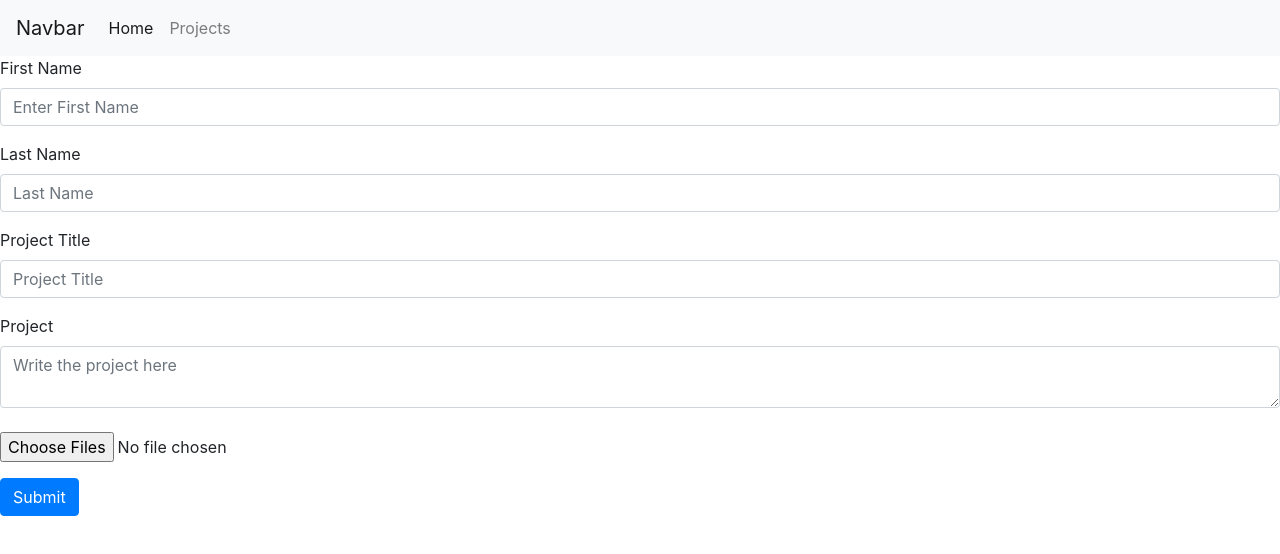
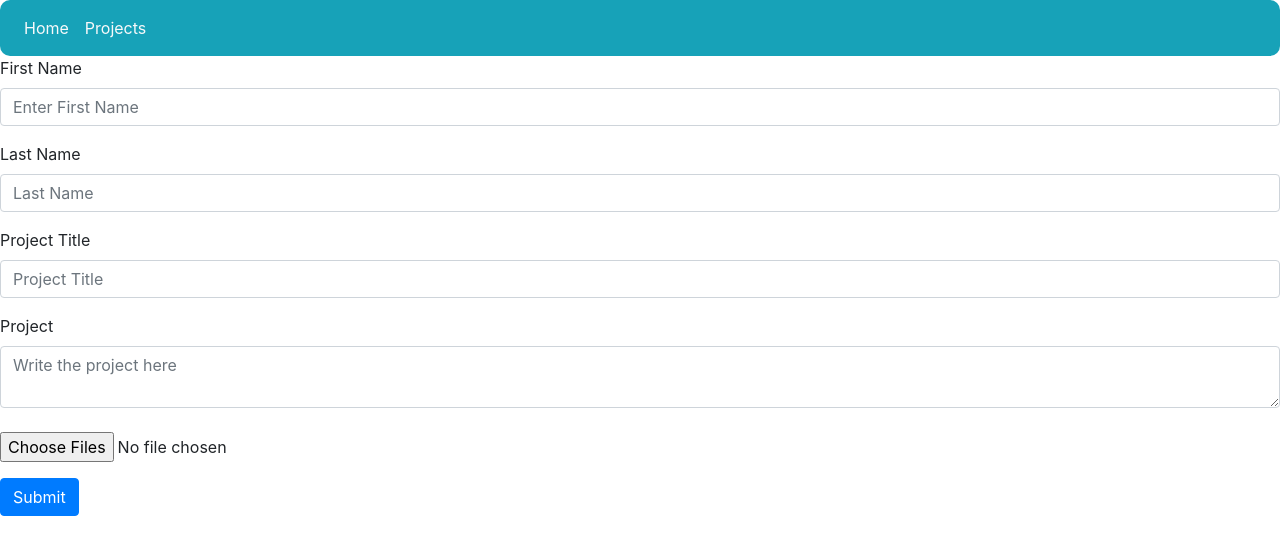
Before and after one commit to CaramihaiAthena/note-anonime, a Vue app: page / in a window 1280 px wide. Shown: the top 554 px of the page. Built offline with nearby package versions, Linux system fonts and the light colour scheme; the HTML template or start-up script is replaced by a standard one.

Commit message:
Formatted the NavBar

```diff
--- a/src/components/Navbar.vue
+++ b/src/components/Navbar.vue
@@ -1,8 +1,16 @@
 <template>
   <div>
-    <nav class="navbar navbar-expand-lg navbar-light bg-light">
-      <a class="navbar-brand" href="#">Navbar</a>
-      <button class="navbar-toggler" type="button" data-toggle="collapse" data-target="#navbarSupportedContent" aria-controls="navbarSupportedContent" aria-expanded="false" aria-label="Toggle navigation">
+    <nav class="navbar navbar-expand-lg bg-info" style="border-radius: 10px">
+      <!-- <a class="navbar-brand text-light" href="#">Navbar</a> -->
+      <button
+        class="navbar-toggler"
+        type="button"
+        data-toggle="collapse"
+        data-target="#navbarSupportedContent"
+        aria-controls="navbarSupportedContent"
+        aria-expanded="false"
+        aria-label="Toggle navigation"
+      >
         <span class="navbar-toggler-icon"></span>
       </button>
 
@@ -10,10 +18,14 @@
         <ul class="navbar-nav mr-auto">
           <!-- .active class is used to highlight which is the active/current link -->
           <li :class="isHomePage ? 'nav-item active' : 'nav-item'">
-            <a class="nav-link" href="#" @click="setNewPage('home')">Home <span class="sr-only"></span></a>
+            <a class="nav-link text-light" href="#" @click="setNewPage('home')"
+              >Home <span class="sr-only"></span
+            ></a>
           </li>
           <li :class="isHomePage ? 'nav-item' : 'nav-item active'">
-            <a class="nav-link" href="#" @click="setNewPage('projects')">Projects</a>
+            <a class="nav-link text-light" href="#" @click="setNewPage('projects')"
+              >Projects</a
+            >
           </li>
         </ul>
       </div>
@@ -23,28 +35,29 @@
 
 <script>
 // export
-  export default {
-    name: 'App',
-    data(){
-    return { // we return the home object
-      currentPage: 'home',
-    }
+export default {
+  name: "App",
+  data() {
+    return {
+      // we return the home object
+      currentPage: "home",
+    };
   },
   // computed properties are cached based on their reactive dependencies (will only re-evaluate when some of its reactive dependencies have changed)
   computed: {
     // a computed getter
     isHomePage() {
       // `this` points to the component instance
-      return this.currentPage === 'home'
-    }
+      return this.currentPage === "home";
+    },
   },
   methods: {
     //setteer
     setNewPage(page) {
-      this.currentPage = page
+      this.currentPage = page;
       //emit a custom event.
-      this.$emit('set-new-page', page) //we set the page to be the current page
-    }
+      this.$emit("set-new-page", page); //we set the page to be the current page
+    },
   },
-  }
+};
 </script>
```
